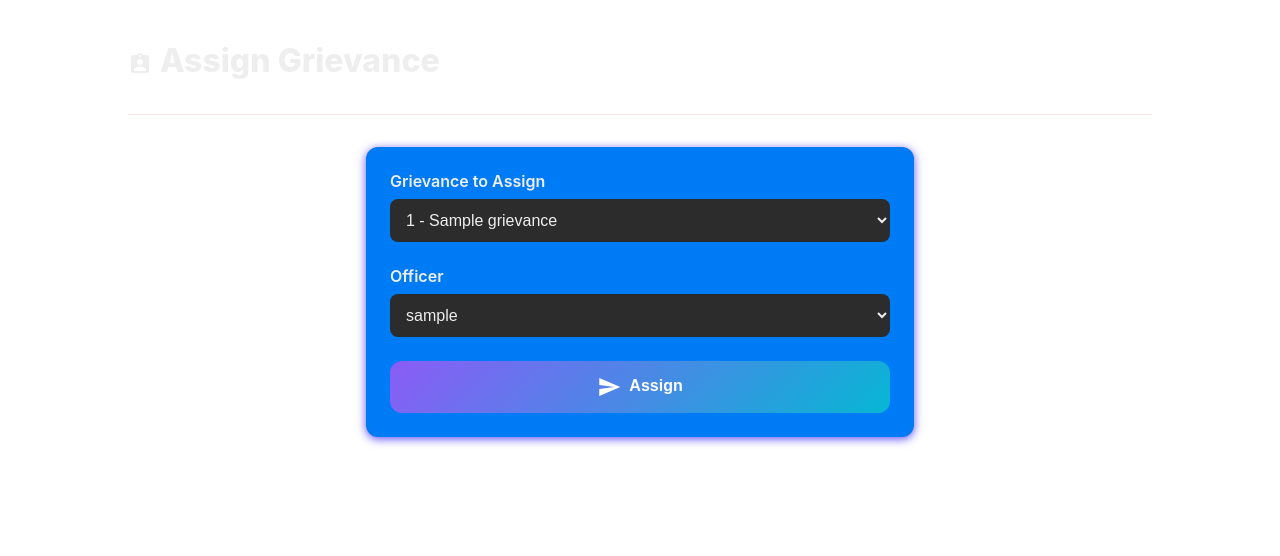
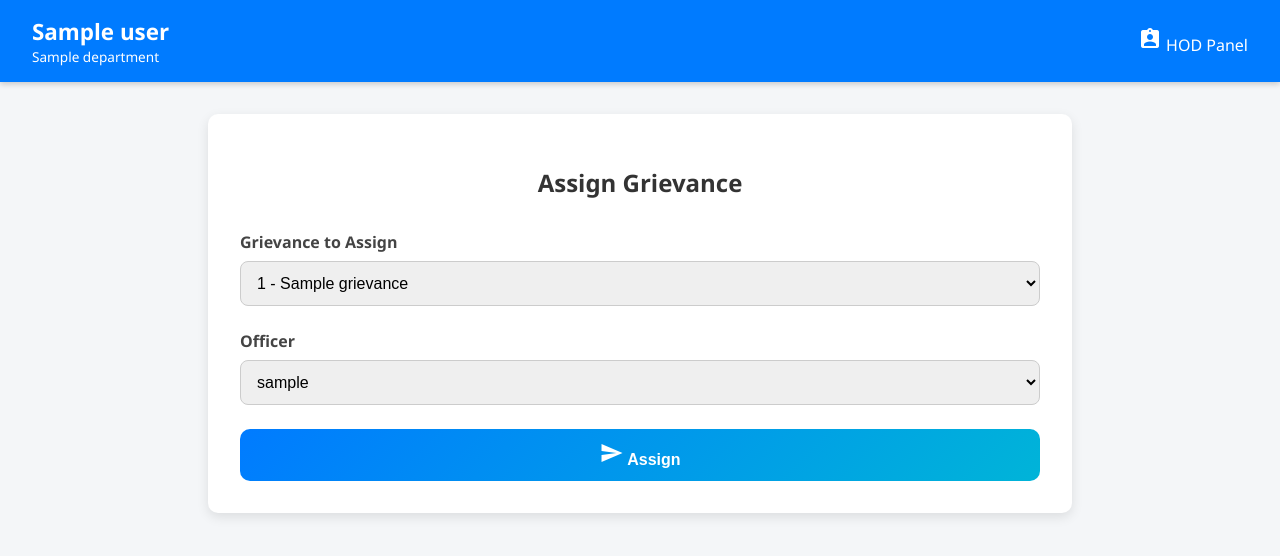
Before and after one commit to akashprakash12/Grivevance_MA, a Django app: template hod/templates/hod/assign_grievance.html in a window 1280 px wide. Shown: the top 556 px of the page. Run offline with Django 5.2, Linux system fonts and the light colour scheme; tables that the repository leaves empty hold one stand-in row (values such as "Sample post"); the template is opened without the code that fills it: values that come from a table or form of the project are taken from there, most other values are stand-ins (such as "Sample title", 1, 10 or a date in 2020).

Commit message:
Update HOD templates and views

```diff
--- a/hod/templates/hod/assign_grievance.html
+++ b/hod/templates/hod/assign_grievance.html
@@ -1,79 +1,109 @@
+{% load static %}
 <!DOCTYPE html>
 <html lang="en">
 <head>
   <meta charset="UTF-8" />
-<meta name="viewport" content="width=device-width, initial-scale=1" />
-<title>Assign Grievance - HOD Panel</title>
+  <meta name="viewport" content="width=device-width, initial-scale=1.0" />
+  <title>Assign Grievance - HOD Dashboard</title>
   <link href="https://fonts.googleapis.com/css2?family=Material+Icons" rel="stylesheet" />
+  <link rel="stylesheet" href="{% static 'css/dashboard.css' %}" />
   <style>
     body {
-    font-family: 'Inter', sans-serif;
-    background: #ffffff;
-    color: #eee;
-    margin: 0; padding: 20px;
-    display: flex; flex-direction: column; align-items: center;
+      margin: 0;
+      font-family: 'Segoe UI', Tahoma, Geneva, Verdana, sans-serif;
+      background-color: #f4f6f8;
     }
-  header {
-    width: 100%; max-width: 1024px;
-    margin-bottom: 32px;
-    border-bottom: 1px solid #f6e7e7;
-    padding-bottom: 12px;
+
+    .navbar {
+      display: flex;
+      justify-content: space-between;
+      align-items: center;
+      background: #007bff;
+      color: white;
+      padding: 1rem 2rem;
+      box-shadow: 0 2px 6px rgba(0, 0, 0, 0.2);
     }
-  h1 {
-    font-weight: 800;
-    font-size: 2rem;
+
+    .navbar-brand {
+      font-size: 1.4rem;
+      font-weight: bold;
+      display: flex;
+      flex-direction: column;
     }
-  form {
-    background: #007bf6;
-    padding: 24px;
-    border-radius: 12px;
-    width: 100%;
-    max-width: 500px;
-    box-shadow: 0 2px 10px rgba(31, 7, 255, 0.7);
+
+    .navbar-brand small {
+      font-weight: normal;
+      font-size: 0.85rem;
     }
+
+    .container {
+      max-width: 800px;
+      margin: 2rem auto;
+      padding: 2rem;
+      background: white;
+      border-radius: 10px;
+      box-shadow: 0 4px 12px rgba(0, 0, 0, 0.1);
+    }
+
+    h2 {
+      text-align: center;
+      color: #333;
+      margin-bottom: 2rem;
+    }
+
     label {
+      font-weight: 600;
       display: block;
-    margin-bottom: 8px;
-    font-weight: 600;
+      margin-bottom: 0.5rem;
+      color: #444;
     }
+
     select {
       width: 100%;
-    padding: 12px;
+      padding: 0.75rem;
+      margin-bottom: 1.5rem;
       border-radius: 8px;
-    border: none;
-    margin-bottom: 24px;
-    background: #2c2c2c;
-    color: #eee;
+      border: 1px solid #ccc;
       font-size: 1rem;
     }
+
     button {
+      background: linear-gradient(135deg, #007bff, #00b4d8);
+      color: white;
+      border: none;
+      padding: 0.75rem 1rem;
       width: 100%;
-    background: linear-gradient(135deg, #8b5cf6, #06b6d4);
-    border: none;
-    padding: 14px;
-    border-radius: 12px;
+      border-radius: 10px;
       font-size: 1rem;
-    font-weight: 700;
-    color: white;
+      font-weight: bold;
       cursor: pointer;
-    transition: transform 0.3s ease, box-shadow 0.3s ease;
+      transition: all 0.3s ease;
     }
+
     button:hover {
-    transform: translateY(-4px);
-    box-shadow: 0 10px 30px rgba(139, 92, 246, 0.4);
-  }
-  .material-icons {
-    vertical-align: middle;
-    margin-right: 8px;
+      background: linear-gradient(135deg, #0056d2, #0096c7);
+      transform: translateY(-2px);
     }
   </style>
 </head>
 <body>
-<header>
-  <h1><span class="material-icons" aria-hidden="true">assignment_ind</span>Assign Grievance</h1>
-</header>
-<form method="POST" action="">
+  <!-- Navbar -->
+  <div class="navbar">
+    <div class="navbar-brand">
+      {{ hod_profile.user.get_full_name }}
+      <small>{{ hod_profile.department }}</small>
+    </div>
+    <div>
+      <span class="material-icons">assignment_ind</span> HOD Panel
+    </div>
+  </div>
+
+  <!-- Content -->
+  <div class="container">
+    <h2>Assign Grievance</h2>
+    <form method="POST">
       {% csrf_token %}
+
       <label for="grievance">Grievance to Assign</label>
       <select id="grievance" name="grievance_id" required>
         {% for grievance in unassigned_grievances %}
@@ -92,7 +122,10 @@
         {% endfor %}
       </select>
 
-  <button type="submit"><span class="material-icons" aria-hidden="true">send</span>Assign</button>
+      <button type="submit">
+        <span class="material-icons">send</span> Assign
+      </button>
     </form>
+  </div>
 </body>
 </html>
```
Also changed, not shown: hod/templates/hod/check_progress.html (+51 -23 lines), hod/templates/hod/hod_dashboard.html (+28 -16 lines), hod/templates/hod/search_grievances.html (+116 -76 lines), hod/views.py (+57 -118 lines). Lines whose indentation alone changed are shown as unchanged.
